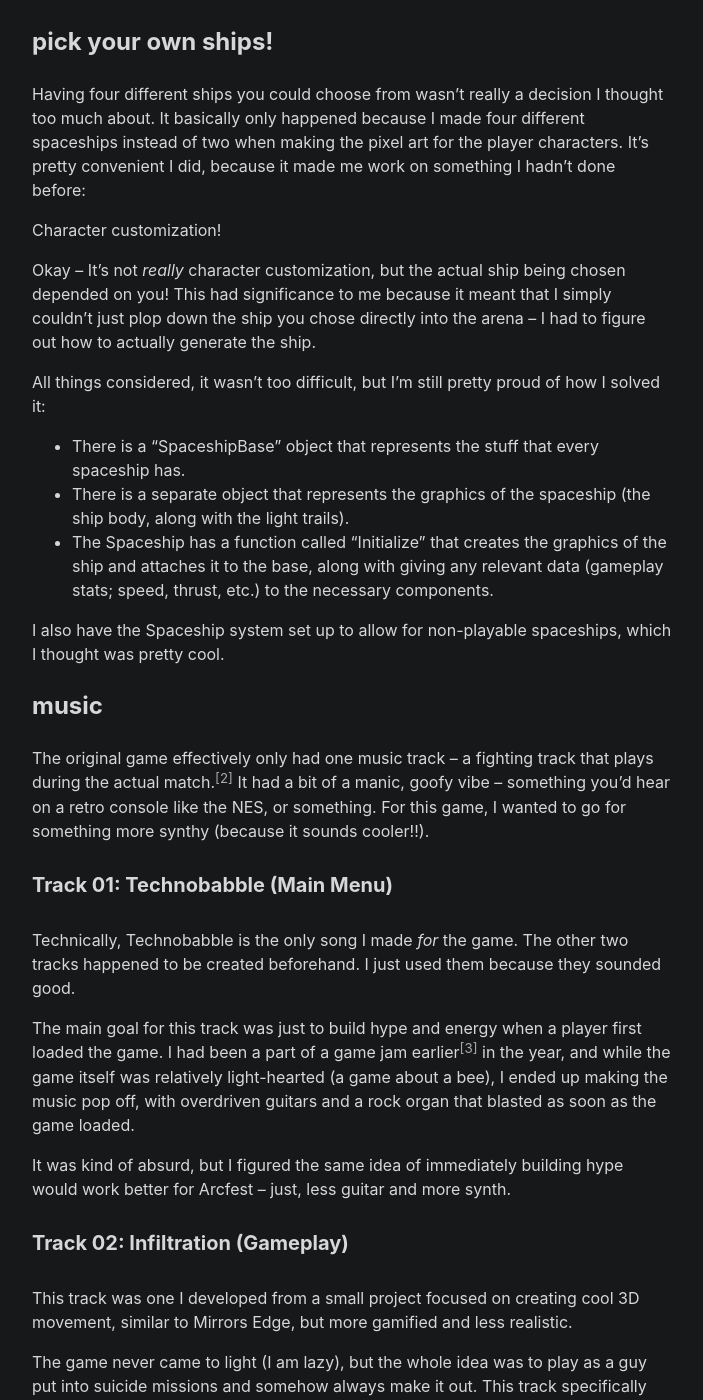
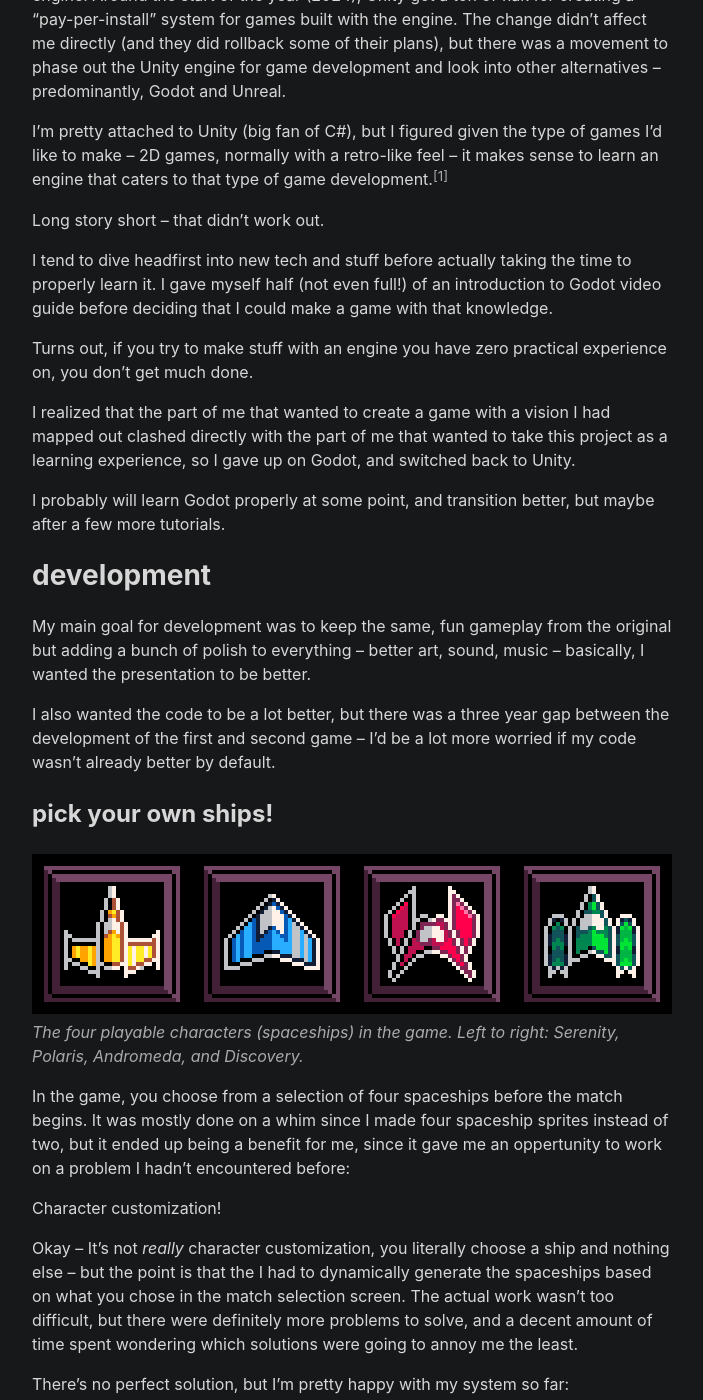
Before and after one commit to johnrcd/rovi-blog, a Jekyll site: the page built from _posts/2024-08-03-arcfest-2.md, in a window 1280 px wide and 1400 px high, scrolled down 1911 px. Shown: the whole window, without its empty margins (288-991 px from the left). Built offline with Jekyll 4.4.1, drawn with Linux system fonts in a browser that asks for light colours; the table of contents is made by our own code; some of the changed text lies outside the part shown.

Commit message:
arcfest 2 added images

```diff
--- a/_drafts/2024-03-12-arcfest-2.md
+++ b/_posts/2024-08-03-arcfest-2.md
@@ -17,6 +17,15 @@ I thought the concept was pretty cool -- an interesting spin on a fighting game,
 I had always wanted to make a sequel to it -- with a little more time and love poured into it.
 
 So I did!
+
+![Arcfest game]({{ site.url }}{{ site.baseurl }}/assets/images/my_games/arcfest_closeup.png)
+*Closeup of Arcfest II gameplay.*
+
+The game is playable on the web, so if you haven't tried it out, you can check it out [here](https://johnrcd.itch.io/arcfest-2):
+
+> https://johnrcd.itch.io/arcfest-2
+
+Alternatively, you can download a Windows build. The performance is notably better, if that's an issue with the itch build.
 
 ## godot? nope.
 
@@ -44,23 +53,29 @@ I also wanted the code to be a lot better, but there was a three year gap betwee
 
 ### pick your own ships!
 
-Having four different ships you could choose from wasn't really a decision I thought too much about. It basically only happened because I made four different spaceships instead of two when making the pixel art for the player characters. It's pretty convenient I did, because it made me work on something I hadn't done before:
+![Arcfest game]({{ site.url }}{{ site.baseurl }}/assets/images/my_games/arcfest_spaceships.png)
+*The four playable characters (spaceships) in the game. Left to right: Serenity, Polaris, Andromeda, and Discovery.*
+
+In the game, you choose from a selection of four spaceships before the match begins. It was mostly done on a whim since I made four spaceship sprites instead of two, but it ended up being a benefit for me, since it gave me an oppertunity to work on a problem I hadn't encountered before:
 
 Character customization!
 
-Okay -- It's not *really* character customization, but the actual ship being chosen depended on you! This had significance to me because it meant that I simply couldn't just plop down the ship you chose directly into the arena -- I had to figure out how to actually generate the ship.
+Okay -- It's not *really* character customization, you literally choose a ship and nothing else -- but the point is that the I had to dynamically generate the spaceships based on what you chose in the match selection screen. The actual work wasn't too difficult, but there were definitely more problems to solve, and a decent amount of time spent wondering which solutions were going to annoy me the least.
 
-All things considered, it wasn't too difficult, but I'm still pretty proud of how I solved it:
+There's no perfect solution, but I'm pretty happy with my system so far:
 
-- There is a "SpaceshipBase" object that represents the stuff that every spaceship has.
-- There is a separate object that represents the graphics of the spaceship (the ship body, along with the light trails).
-- The Spaceship has a function called "Initialize" that creates the graphics of the ship and attaches it to the base, along with giving any relevant data (gameplay stats; speed, thrust, etc.) to the necessary components.
+- There is a "SpaceshipBase" object that includes all the logic that every spaceship will have.
+- Stored in the game directory are "SpaceshipData" files that house the data for individual ships.
+- For every new ship, the data regarding the ship a player wants to use is provided (SpaceshipData). The Spaceship then processes the data, updating itself based on the new changes (adding ship sprite, updating movement stats).
+- Lastly, a ConfigurePlayer function is called with the player ID of the player who'll be using the spaceship, which will allow the player to control the spaceship.
 
-I also have the Spaceship system set up to allow for non-playable spaceships, which I thought was pretty cool.
+There's probably a better solution out there, but I think it isn't bad, all things considered. At the very least, I have stuff spread out if I ever want to expand on anything.
+
+(non-playable ships...?)
 
 ### music
 
-The original game effectively only had one music track -- a fighting track that plays during the actual match.[^arcfest_two_tracks] It had a bit of a manic, goofy vibe -- something you'd hear on a retro console like the NES, or something. For this game, I wanted to go for something more synthy (because it sounds cooler!!).
+The original game effectively only had one music track -- a fighting track that plays during the actual match.[^arcfest_two_tracks] It had a bit of a manic, goofy vibe -- something you'd hear on a retro console like the NES, or something. For this game, I wanted to go for something a bit cooler, more intense -- stressful, maybe.
 
 [^arcfest_two_tracks]: Technically, Arcfest had two music tracks (not just one) -- the results music, but you couldn't even hear all of it even if you wanted too. Also, if you only checked out the game through the gameplay trailer, you wouldn't even hear it, because I didn't have the song added into the game yet -- I just slapped on the beginning of Glide by Stephen Walking.
 
```
Also changed, not shown: other parts of _posts/2024-08-03-arcfest-2.md (+1 -1 lines), assets/images/my_games/arcfest_closeup.png (added), assets/images/my_games/arcfest_spaceships.png (added).
